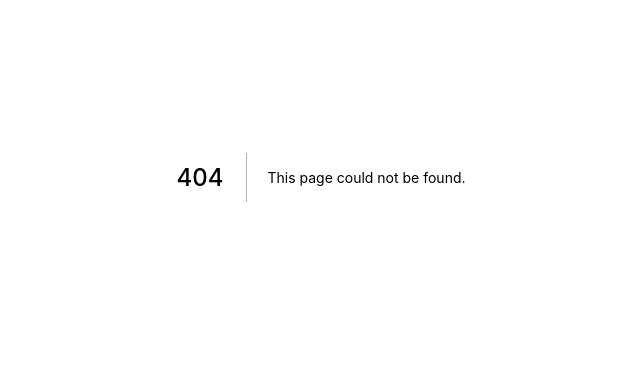
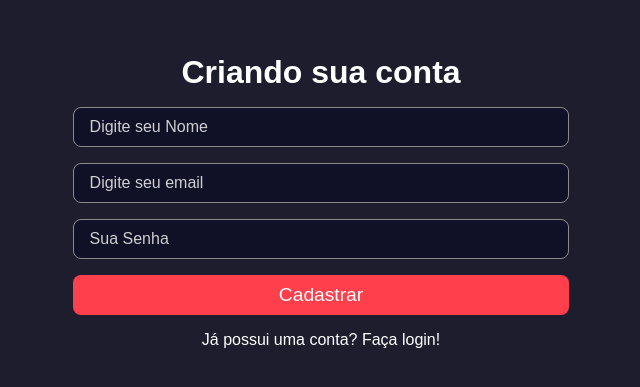
Before and after one commit to italoSouzaTI/frontendPizzaria, a Next.js app: page /signup in a window 1280 px wide. Before the commit this address had no page. Shown: the part 223-610 px from the top of the page, without its empty margins (319-959 px from the left). Built offline with nearby package versions, Linux system fonts and the light colour scheme.

Commit message:
criando tela de cadastro

```diff
--- /dev/null
+++ b/src/pages/signup/index.tsx
@@ -0,0 +1,50 @@
+import Head from 'next/head';
+import Image from 'next/Image';
+import Link from 'next/link'
+import styles from '../../../styles/home.module.scss';
+
+import { Input } from '../../components/ui/Input'
+import { Button } from '../../components/ui/Button'
+import LogoImage from '../../../public/logo.svg'
+export default function Signup () {
+    return (
+
+        <>
+            <Head>
+                <title>
+                    Faça seu cadastro agora!
+                </title>
+            </Head>
+            <div className={styles.containerCenter}>
+                <Image src={LogoImage} alt="Logo sujeito pizza" />
+                <div className={styles.login}>
+                    <h1>Criando sua conta</h1>
+                    <form action="">
+                        <Input
+                            placeholder="Digite seu Nome"
+                            type="text"
+                        />
+                        <Input
+                            placeholder="Digite seu email"
+                            type="text"
+                        />
+                        <Input
+                            placeholder="Sua Senha"
+                            type="password"
+                        />
+                        <Button
+                            type="submit"
+                            loading={false}
+                        >
+                            Cadastrar
+                        </Button>
+                    </form>
+                    <Link href="/">
+                        <a className={styles.text}>Já possui uma conta? Faça login!</a>
+                    </Link>
+
+                </div>
+            </div>
+        </>
+    )
+}
--- a/styles/home.module.scss
+++ b/styles/home.module.scss
@@ -1,4 +1,4 @@
-.containerCenter{
+.containerCenter {
   min-height: 100vh;
   display: flex;
   justify-content: center;
@@ -6,7 +6,8 @@
   flex-direction: column;
   background-color: var(--gray-900);
 }
-.login{
+
+.login {
   margin-top: 2rem;
   width: 600px;
   display: flex;
@@ -15,26 +16,31 @@
   flex-direction: column;
   padding: 2rem 1.5rem;
 
-  form{
+  h1 {
+    color: var(--white);
+    padding: 1rem;
+  }
+
+  form {
     width: 90%;
     display: flex;
     flex-direction: column;
   }
 
-  form button{
+  form button {
     height: 40px;
     font-size: 1.2rem;
   }
 }
 
-.text{
+.text {
   margin-top: 1rem;
-  color:var(--white);
+  color: var(--white);
   cursor: pointer;
 }
 
-@media (max-width: 620px){
-  .login{
+@media (max-width: 620px) {
+  .login {
     width: 90%;
   }
 }
```
Also changed, not shown: src/pages/index.tsx (+8 -4 lines).
